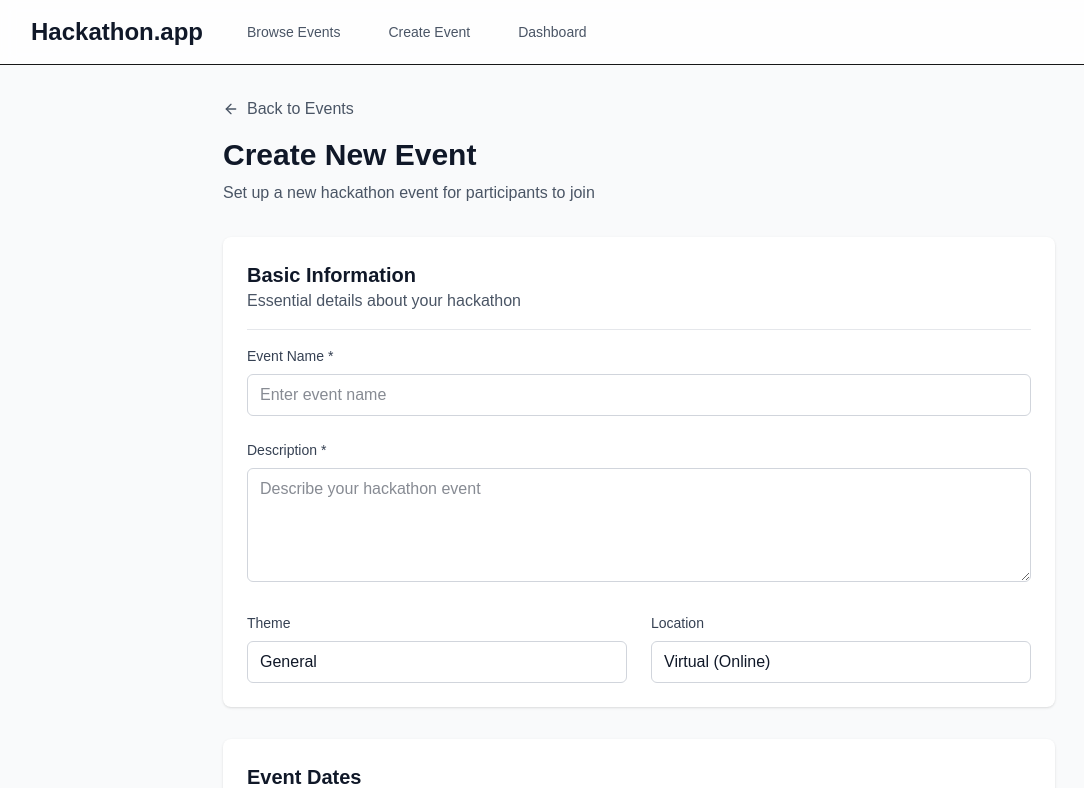
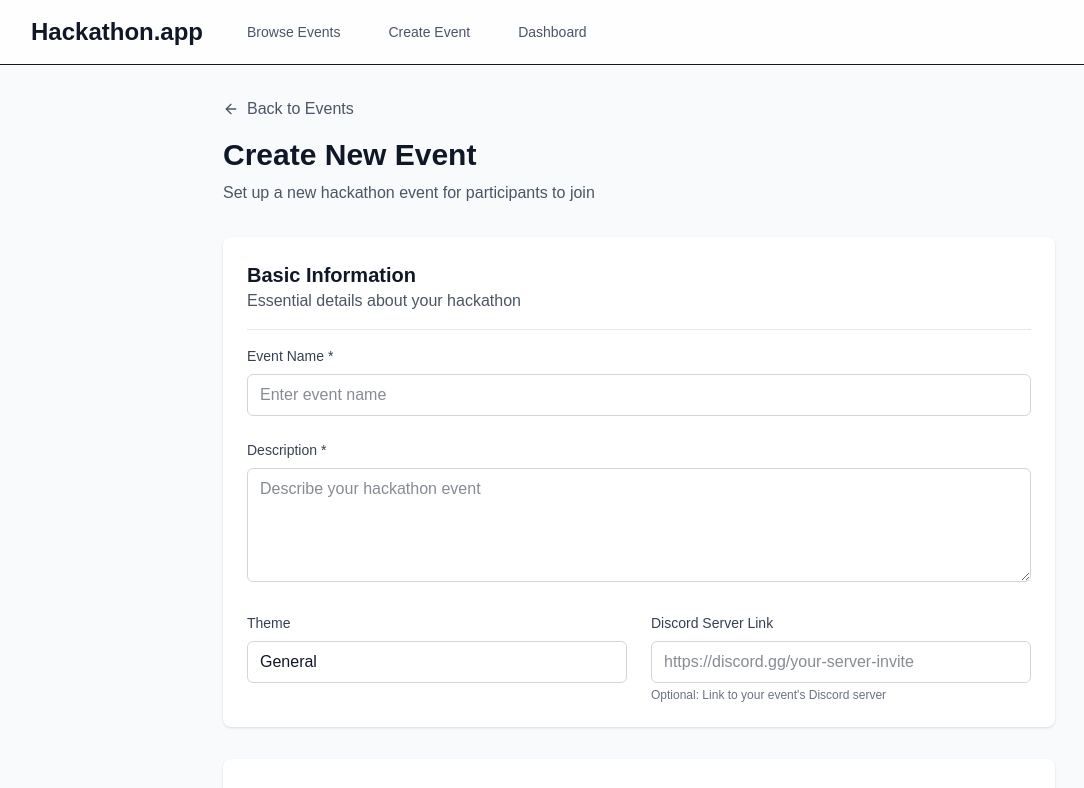
Before and after one commit to nlanzo/Hackathon.app, a Next.js app: page /events/create in a window 1280 px wide. Shown: the top 788 px of the page, without its empty margins (1-1085 px from the left). Built offline with nearby package versions, Linux system fonts and the light colour scheme; no server answers.

Commit message:
remove location field and add discord server link field to event creation page

```diff
--- a/src/app/events/create/EventCreationClient.tsx
+++ b/src/app/events/create/EventCreationClient.tsx
@@ -24,7 +24,7 @@ export function EventCreationClient() {
     description: '',
     rules: '',
     theme: 'General',
-    location: 'Virtual (Online)',
+    discord_server_link: '',
     start_date: '',
     end_date: '',
     max_teams: 50,
@@ -142,6 +142,7 @@ export function EventCreationClient() {
         start_date: formData.start_date,
         end_date: formData.end_date,
         prize: formData.prize,
+        discord_server_link: formData.discord_server_link || null,
         owner_id: user.id
       };
 
@@ -260,15 +261,18 @@ export function EventCreationClient() {
 
               <div>
                 <label className="block text-sm font-medium text-gray-700 mb-2">
-                  Location
+                  Discord Server Link
                 </label>
                 <input
-                  type="text"
-                  value={formData.location}
-                  onChange={(e) => handleInputChange('location', e.target.value)}
+                  type="url"
+                  value={formData.discord_server_link}
+                  onChange={(e) => handleInputChange('discord_server_link', e.target.value)}
                   className="w-full px-3 py-2 border border-gray-300 rounded-md focus:outline-none focus:ring-2 focus:ring-blue-500 text-gray-900"
-                  placeholder="e.g., Virtual, San Francisco, etc."
+                  placeholder="https://discord.gg/your-server-invite"
                 />
+                <p className="text-xs text-gray-500 mt-1">
+                  Optional: Link to your event's Discord server
+                </p>
               </div>
             </div>
           </CardContent>
--- a/src/lib/types.ts
+++ b/src/lib/types.ts
@@ -46,6 +46,7 @@ export interface Event {
   cancellation_reason?: string;
   owner_id?: string;
   prize?: string;
+  discord_server_link?: string;
   created_at: string;
   updated_at: string;
   // Computed fields
```
